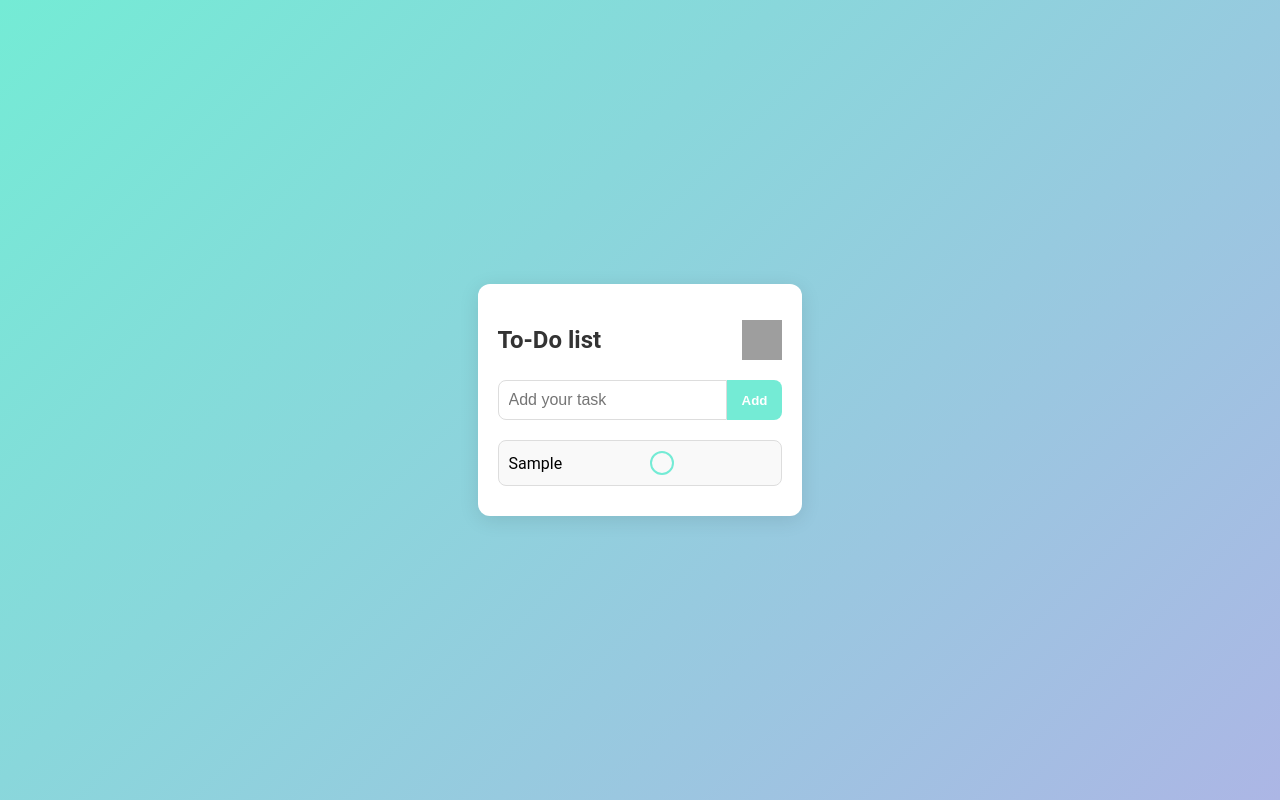
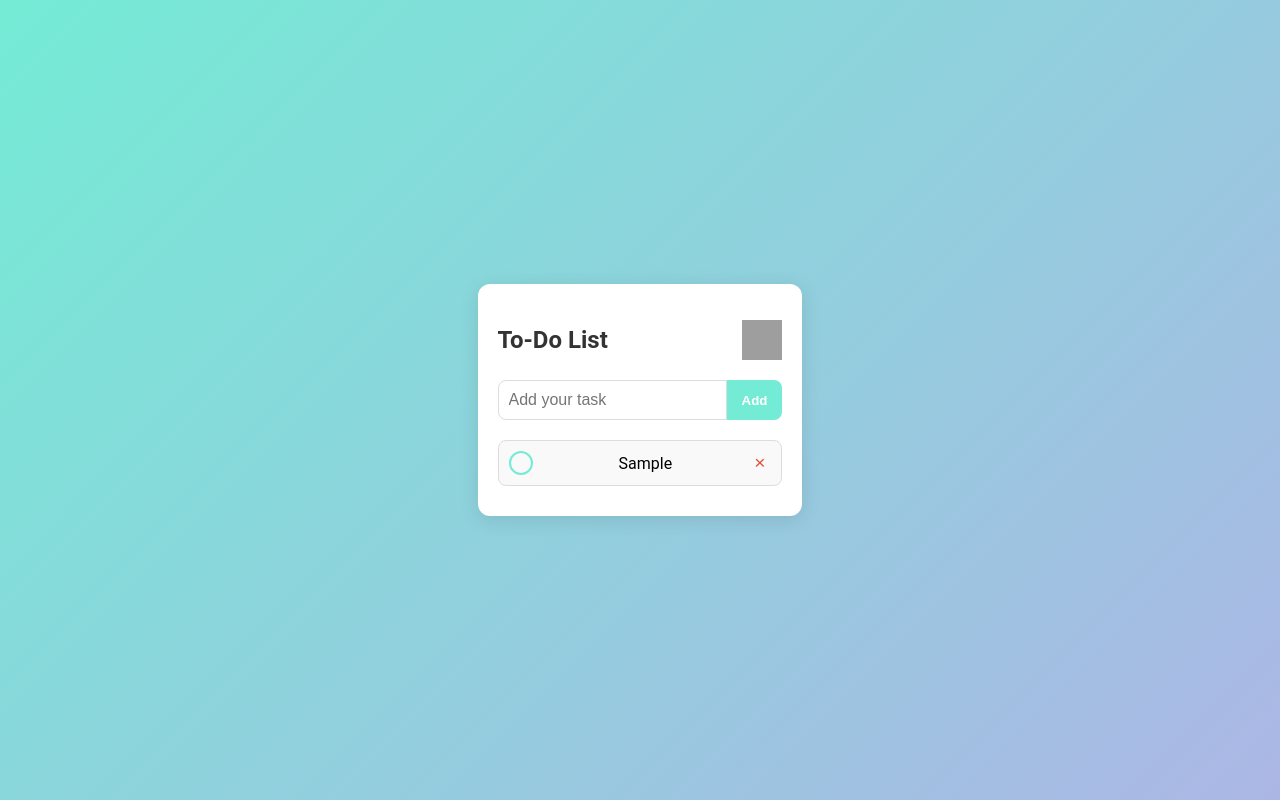
Before and after one commit to Aryam2121/to-do-list-, a plain HTML site: page index.html in a window 1280 px wide. Both pictures are taken after typing "Sample" into the empty fields and a click on the button "Add". Drawn offline with Linux system fonts and the light colour scheme; grey boxes are pictures that could not be loaded.

Commit message:
Update index.html

```diff
--- a/index.html
+++ b/index.html
@@ -3,18 +3,18 @@
   <head>
     <meta charset="UTF-8" />
     <meta name="viewport" content="width=device-width, initial-scale=1.0" />
-    <title>To DO List | untoldcoding</title>
+    <title>To-Do List</title>
     <link rel="stylesheet" href="style.css" />
-
   </head>
   <body>
     <main>
       <div class="container">
         <div class="todo">
           <h1 class="title">
-            To-Do list
+            To-Do List
             <img
               src="https://cdn3d.iconscout.com/3d/premium/thumb/task-list-6378425-5283774.png"
+              alt="Task List Icon"
             />
           </h1>
           <div class="block">
@@ -31,7 +31,50 @@
         </div>
       </div>
     </main>
-    <script src="script.js"></script>
+    <script>
+      document.addEventListener("DOMContentLoaded", () => {
+        const addButton = document.querySelector(".add");
+        const inputField = document.querySelector(".input");
+        const taskList = document.querySelector(".list");
 
+        addButton.addEventListener("click", () => {
+          const task = inputField.value.trim();
+          if (task) {
+            const listItem = document.createElement("li");
+            listItem.classList.add("item");
+
+            const checkButton = document.createElement("div");
+            checkButton.classList.add("check");
+            checkButton.addEventListener("click", () => {
+              listItem.classList.toggle("checked");
+              checkButton.classList.toggle("checked");
+            });
+
+            const taskText = document.createElement("span");
+            taskText.textContent = task;
+
+            const deleteButton = document.createElement("button");
+            deleteButton.classList.add("done");
+            deleteButton.innerHTML = "&times;";
+            deleteButton.addEventListener("click", () => {
+              taskList.removeChild(listItem);
+            });
+
+            listItem.appendChild(checkButton);
+            listItem.appendChild(taskText);
+            listItem.appendChild(deleteButton);
+
+            taskList.appendChild(listItem);
+            inputField.value = "";
+          }
+        });
+
+        inputField.addEventListener("keypress", (e) => {
+          if (e.key === "Enter") {
+            addButton.click();
+          }
+        });
+      });
+    </script>
   </body>
 </html>
```
